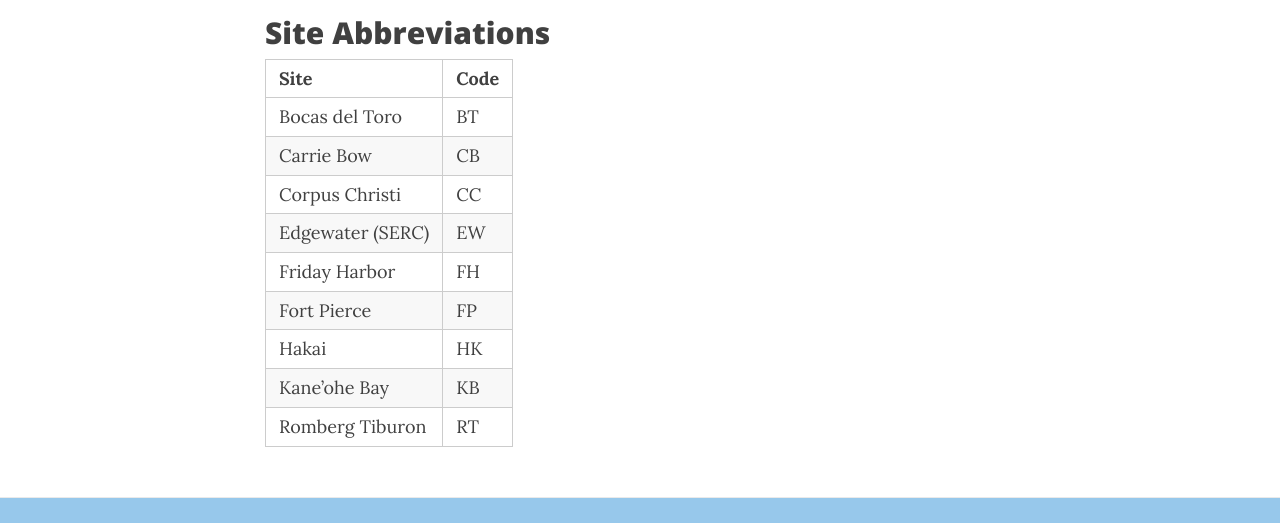
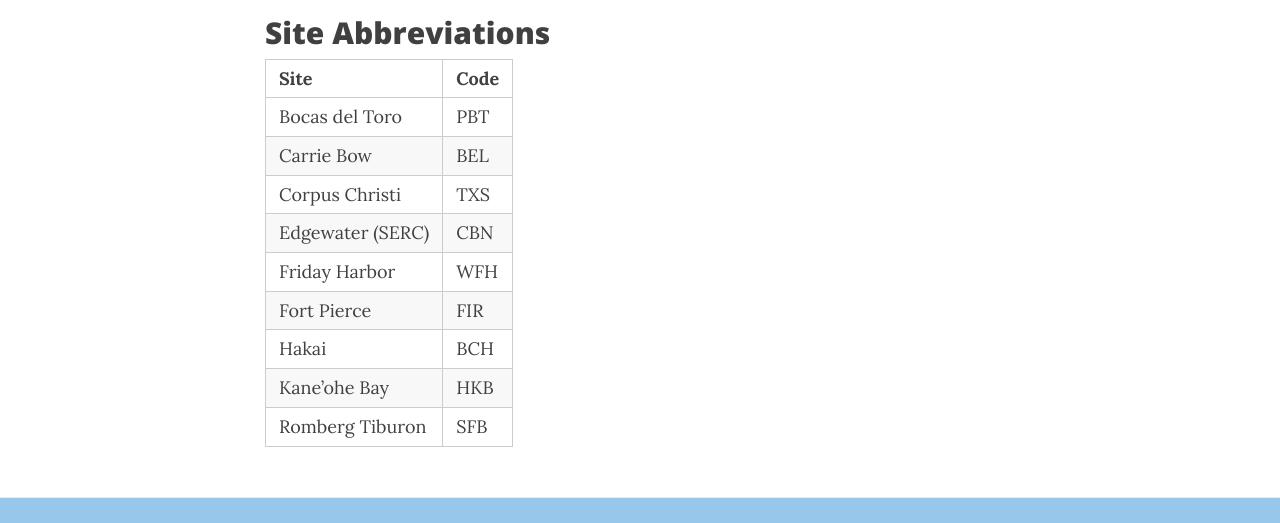
Before and after one commit to mukhamadazistholib/marinegeo.github.io, a Jekyll site: the page built from standards.md, in a window 1280 px wide and 900 px high, scrolled down 3849 px. Shown: the part 169-692 px from the top of the window. Built offline with Jekyll 4.4.1, drawn with Linux system fonts in a browser that asks for light colours; nearby versions of some CDN libraries.

Commit message:
Update standards.md

```diff
--- a/standards.md
+++ b/standards.md
@@ -113,12 +113,12 @@ Fields that have a controlled vocabulary should have an additional table with de
 
 | Site | Code |
 | ---- | ---- |
-| Bocas del Toro | BT |
-| Carrie Bow | CB |
-| Corpus Christi | CC |
-| Edgewater (SERC) | EW |
-| Friday Harbor | FH |
-| Fort Pierce | FP |
-| Hakai | HK |
-| Kane'ohe Bay | KB |
-| Romberg Tiburon | RT |
+| Bocas del Toro | PBT |
+| Carrie Bow | BEL |
+| Corpus Christi | TXS |
+| Edgewater (SERC) | CBN |
+| Friday Harbor | WFH |
+| Fort Pierce | FIR |
+| Hakai | BCH |
+| Kane'ohe Bay | HKB |
+| Romberg Tiburon | SFB |
```
